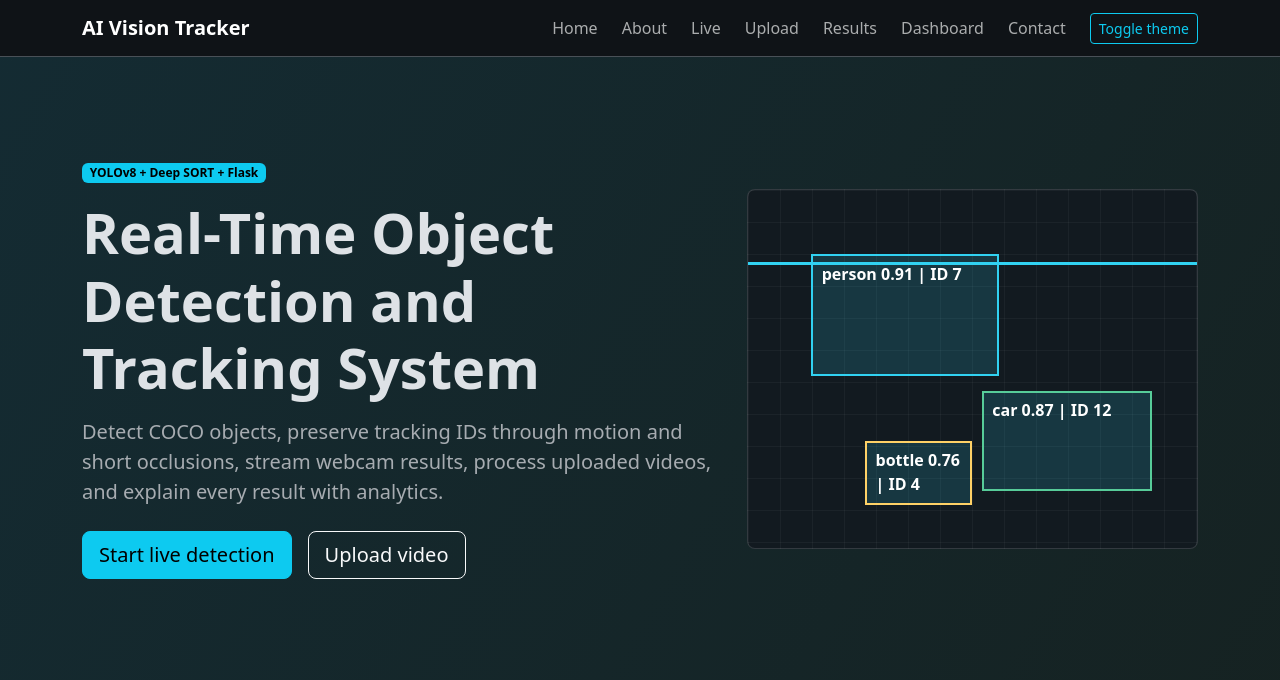
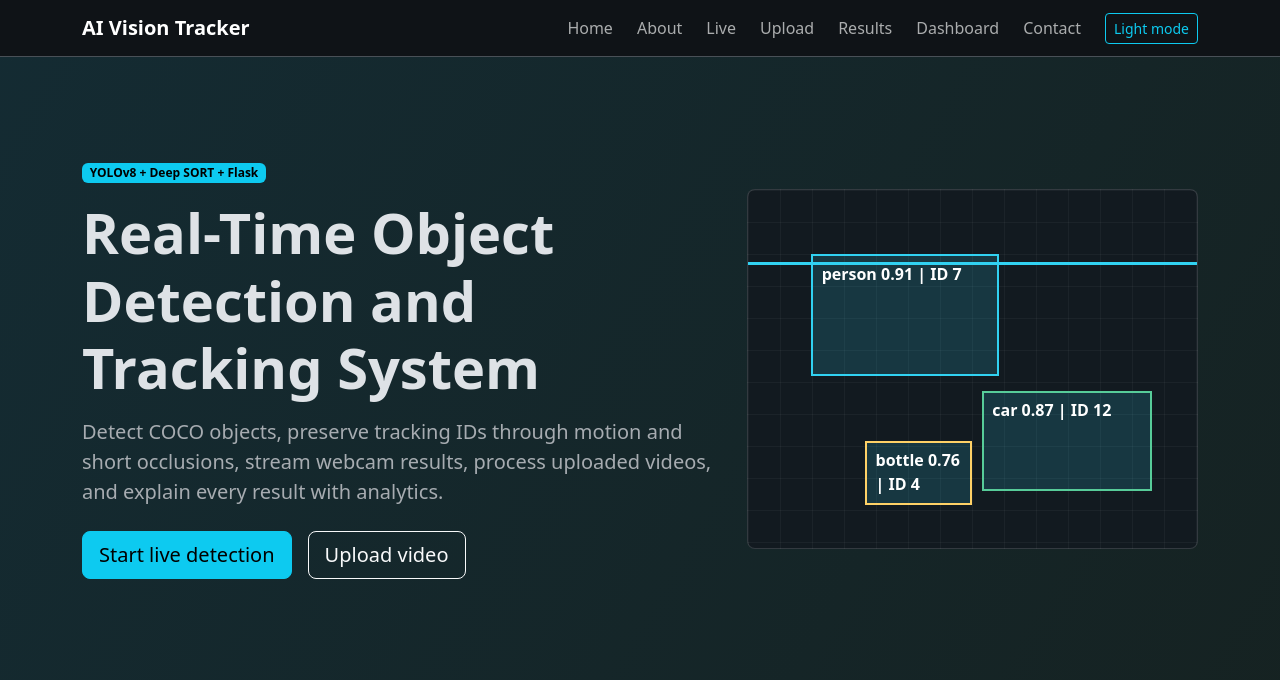
Before and after one commit to amitpal200/AI-Vision-Tracker, a Flask app: page / in a window 1280 px wide. Shown: the top 680 px of the page. Run offline with Flask 3, Linux system fonts and the light colour scheme.

Commit message:
Persist theme preference across pages

```diff
--- a/static/js/app.js
+++ b/static/js/app.js
@@ -1,6 +1,7 @@
 const toastElement = document.getElementById("appToast");
 const toastText = document.getElementById("toastText");
 const appToast = toastElement ? new bootstrap.Toast(toastElement) : null;
+const themeToggle = document.getElementById("themeToggle");
 
 function notify(message) {
   if (!appToast) return;
@@ -8,9 +9,20 @@
   appToast.show();
 }
 
-document.getElementById("themeToggle")?.addEventListener("click", () => {
+function updateThemeButton() {
+  if (!themeToggle) return;
+  const currentTheme = document.documentElement.dataset.bsTheme || "dark";
+  themeToggle.textContent = currentTheme === "dark" ? "Light mode" : "Dark mode";
+}
+
+updateThemeButton();
+
+themeToggle?.addEventListener("click", () => {
   const root = document.documentElement;
-  root.dataset.bsTheme = root.dataset.bsTheme === "dark" ? "light" : "dark";
+  const nextTheme = root.dataset.bsTheme === "dark" ? "light" : "dark";
+  root.dataset.bsTheme = nextTheme;
+  localStorage.setItem("theme", nextTheme);
+  updateThemeButton();
 });
 
 const liveImage = document.getElementById("liveImage");
--- a/templates/base.html
+++ b/templates/base.html
@@ -4,6 +4,9 @@
   <meta charset="utf-8">
   <meta name="viewport" content="width=device-width, initial-scale=1">
   <title>{{ title }} | Real-Time Object Detection</title>
+  <script>
+    document.documentElement.dataset.bsTheme = localStorage.getItem("theme") || "dark";
+  </script>
   <link href="https://cdn.jsdelivr.net/npm/bootstrap@5.3.3/dist/css/bootstrap.min.css" rel="stylesheet">
   <link href="{{ url_for('static', filename='css/styles.css') }}" rel="stylesheet">
 </head>
@@ -24,7 +27,7 @@
           <li class="nav-item"><a class="nav-link" href="{{ url_for('pages.dashboard') }}">Dashboard</a></li>
           <li class="nav-item"><a class="nav-link" href="{{ url_for('pages.contact') }}">Contact</a></li>
         </ul>
-        <button class="btn btn-sm btn-outline-info ms-lg-3" id="themeToggle" type="button">Toggle theme</button>
+        <button class="btn btn-sm btn-outline-info ms-lg-3" id="themeToggle" type="button">Light mode</button>
       </div>
     </div>
   </nav>
```
